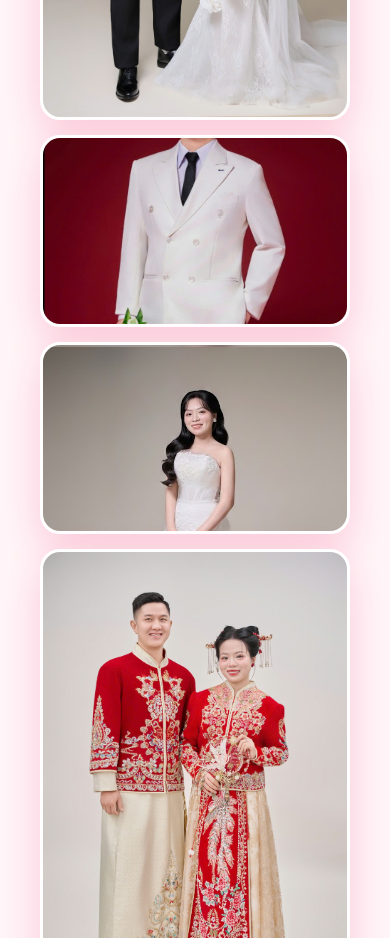
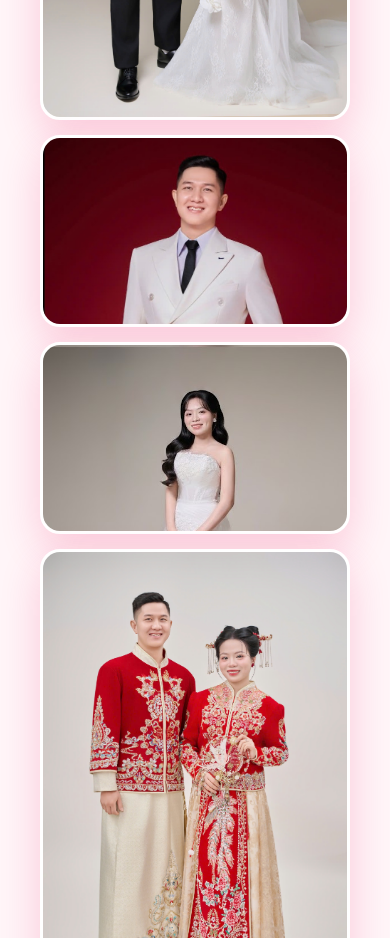
Before and after one commit to buiquanghuy20130276/wedding, a website: page index.html in a window 390 px wide. Shown: the part 9980-10918 px from the top of the page. Drawn offline with nearby package versions, Linux system fonts and the light colour scheme.

Commit message:
update image 5

```diff
--- a/styles.css
+++ b/styles.css
@@ -2200,6 +2200,12 @@ a {
   .gallery-item-reduce.gallery-item-medium {
     grid-row: span 9;
   }
+
+  /* Fix for Ảnh cưới 5 - show from top to body on tablet */
+  .gallery-item-tall img,
+  .gallery-item-reduce.gallery-item-tall img {
+    object-position: center 30%;
+  }
 }
 
 @media (max-width: 768px) {
@@ -2241,6 +2247,12 @@ a {
     grid-row: span 9;
   }
 
+  /* Fix for Ảnh cưới 5 - show from top to body on mobile */
+  .gallery-item-tall img,
+  .gallery-item-reduce.gallery-item-tall img {
+    object-position: center 20%;
+  }
+
   .gallery-item:hover {
     transform: translateY(-5px) scale(1.01);
   }
```
